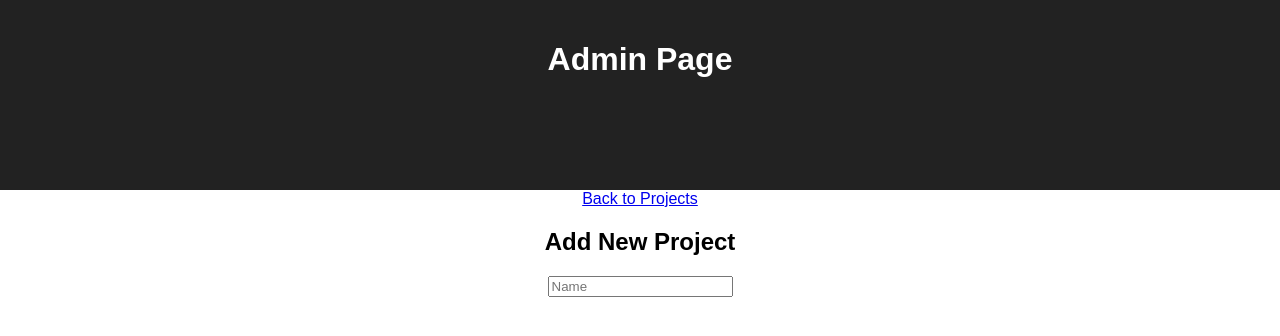
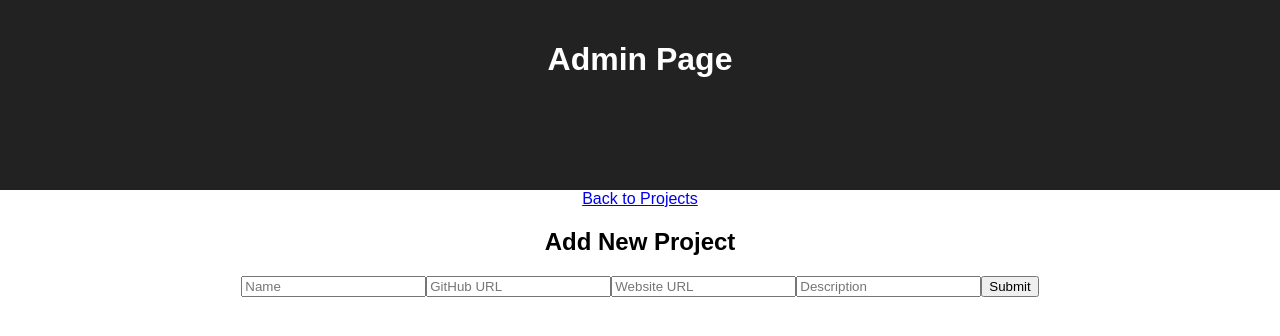
Before and after one commit to mes32/saga-portfolio, a React (Create React App) app: page /#/admin in a window 1280 px wide. Shown: the top 336 px of the page. Built offline with nearby package versions, Linux system fonts and the light colour scheme.

Commit message:
Add some input fields to AdminPage.

```diff
--- a/src/components/AdminInputForm/AdminInputForm.js
+++ b/src/components/AdminInputForm/AdminInputForm.js
@@ -5,29 +5,52 @@ class AdminPage extends Component {
     constructor(props) {
         super(props);
         this.state = {
-            projectName: '',
-            dateFinished: '',
+            name: '',
+            date: '',
             tag: '',
             github: '',
             website: '',
-            desciption: ''
+            description: ''
         };
     }
 
     changeName = (event) => {
-        // this.setState({
-        //     ...this.state,
-        //     event.target.value,
-        // });
-        console.log(event.target.value);
+        this.setState({
+            ...this.state,
+            name: event.target.value,
+        });
+    }
+
+    changeGitHub = (event) => {
+        this.setState({
+            ...this.state,
+            github: event.target.value,
+        });
+    }
+
+    changeWebsite = (event) => {
+        this.setState({
+            ...this.state,
+            website: event.target.value,
+        });
+    }
+
+    submit = (event) => {
+        event.preventDefault();
+        console.log(this.state);
     }
 
     render() {
         return (
             <div>
                 <h2>Add New Project</h2>
-                <form>
+                <form onSubmit={this.submit}>
                     <input onChange={this.changeName} placeholder="Name" type="text" required />
+
+                    <input onChange={this.changeGitHub} placeholder="GitHub URL" type="text" />
+                    <input onChange={this.changeWebsite} placeholder="Website URL" type="text" />
+                    <input onChange={this.changeDescription} placeholder="Description" type="text" />
+                    <input type="submit" value="Submit" />
                 </form>
             </div>
         );
```
